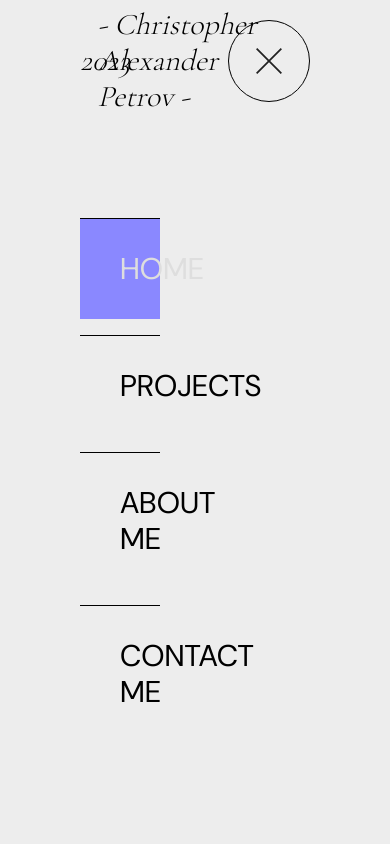
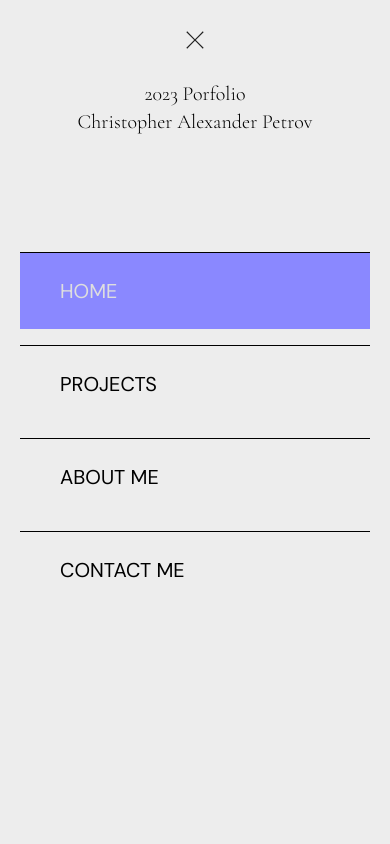
Before and after one commit to ImperialBreakCode/folio-2023, a Next.js app: page / in a window 390 px wide. Both pictures are taken after a click on the button 195 px from the left and 67 px from the top of the page. Shown: the top 844 px of the page. Built offline with nearby package versions, Linux system fonts and the light colour scheme.

Commit message:
responsive menu

```diff
--- a/components/global/FolioMenu.tsx
+++ b/components/global/FolioMenu.tsx
@@ -22,30 +22,37 @@ const FolioMenu = () => {
 		>
 			<div
 				style={CormorantGaramond.style}
-				className='px-20 mb-20 flex flex-row items-center text-3xl italic relative'
+				className='px-10 lg:px-20 mb-5 lg:mb-20 flex flex-col-reverse md:flex-row items-center
+				text-center text-xl md:text-3xl md:italic relative'
 			>
-				<p> 2023 </p>
+				<p>
+					2023 <span className='text-black md:hidden'> Porfolio <br /> Christopher Alexander Petrov</span>
+				</p>
 				<p
 					style={{ transform: 'translate(-50%, -50%)' }}
-					className='absolute top-1/2 left-1/2'
+					className='absolute top-1/2 left-1/2 hidden md:block w-max'
 				>
-					{' '}
-					- Christopher Alexander Petrov -{' '}
+					- Christopher Alexander Petrov -
 				</p>
 				<CloseBtn />
 			</div>
 
-			<div className='flex flex-row'>
-				<div className='w-[60%] px-20'>
+			<div className='flex items-center h-[65vh]'>
+				<div className='flex flex-row w-full'>
+					<div className='w-full lg:w-[60%] px-5 sm:px-10 md:px-20'>
 						<MenuLink href={FolioRoutes.Home} text='Home' />
 						<MenuLink href={FolioRoutes.Projects} text='Projects' />
 						<MenuLink href={FolioRoutes.About} text='About me' />
-					<MenuLink href={FolioRoutes.Contact} text='Contact me' />
+						<MenuLink
+							href={FolioRoutes.Contact}
+							text='Contact me'
+						/>
 					</div>
 
-				<div className='w-[40%] px-20 flex justify-center items-center'>
+					<div className='w-[40%] px-20 hidden lg:flex justify-center items-center'>
 						<div className='img-box'>
 							<Image src={img} alt='image-menu' />
+						</div>
 					</div>
 				</div>
 			</div>
@@ -64,13 +71,13 @@ const MenuLink = ({ href, text }: MenuLinkProps) => {
 
 	return (
 		<Link
-			className={`relative px-10 py-8 my-4 group w-full block border-t-[1px] border-black ${
+			className={`relative px-10 py-6 lg:py-8 my-4 group w-full block border-t-[1px] border-black ${
 				isActive ? 'active-nav-menu' : ''
 			}`}
 			href={href}
 		>
 			<span
-				className='relative z-[2001] text-3xl uppercase text-black
+				className='relative z-[2001] text-xl lg:text-3xl uppercase text-black
 			group-hover:text-[white] transition-all flex flex-row items-center'
 			>
 				<span className='w-0 group-hover:w-[2rem] overflow-hidden inline-block transition-all'>
@@ -93,7 +100,7 @@ const CloseBtn = () => {
 	return (
 		<button
 			onClick={() => menuToggle(dispatch)}
-			className='p-10 my-5 rounded-full close-menu-btn group relative border-[1px] border-black ms-auto'
+			className='p-5 md:p-10 my-5 rounded-full close-menu-btn group relative md:border-[1px] border-black md:ms-auto'
 		>
 			<span
 				style={{ transform: 'translate(-50%, -50%)' }}
```
Lines whose indentation alone changed are shown as unchanged.
